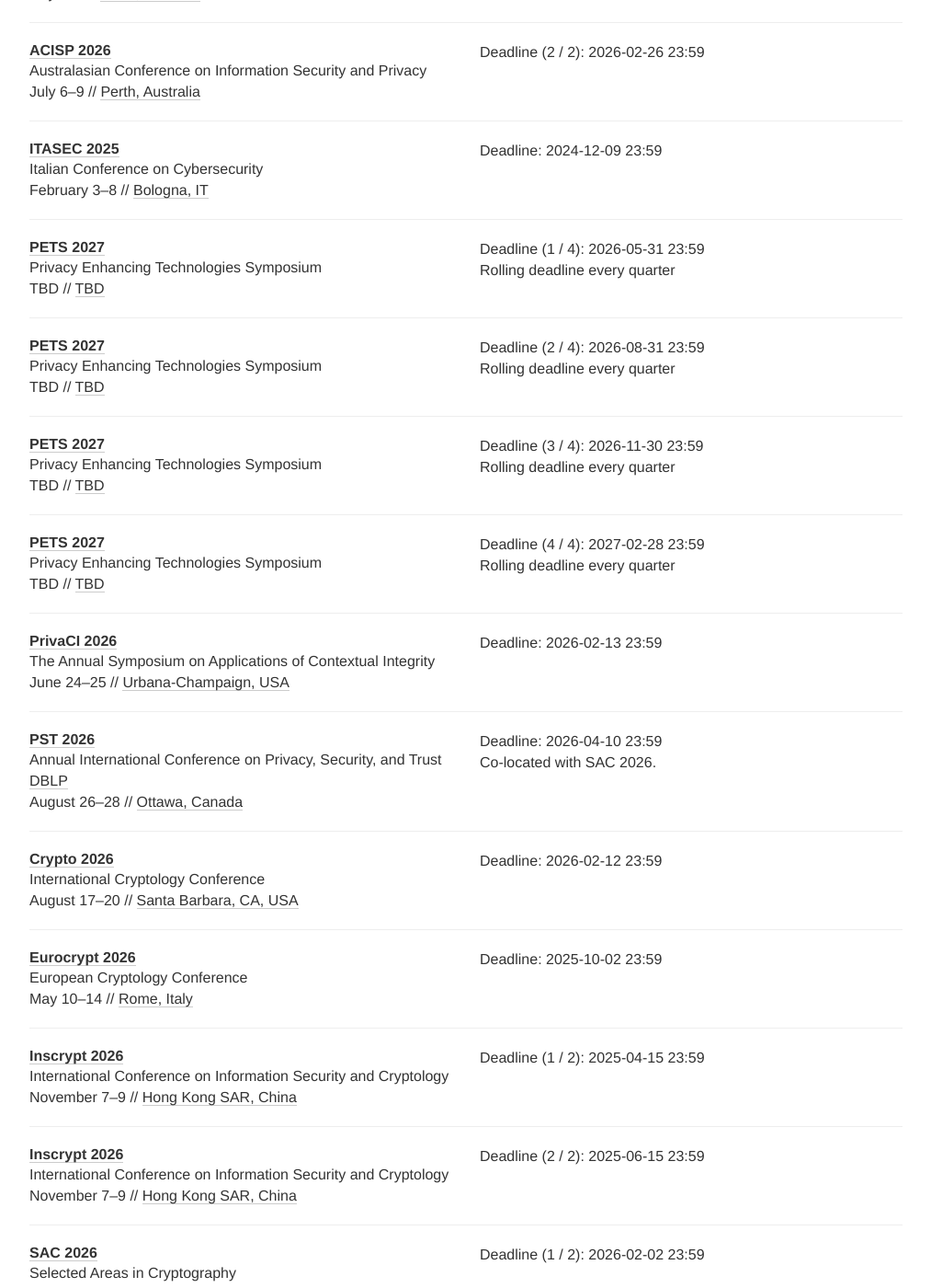
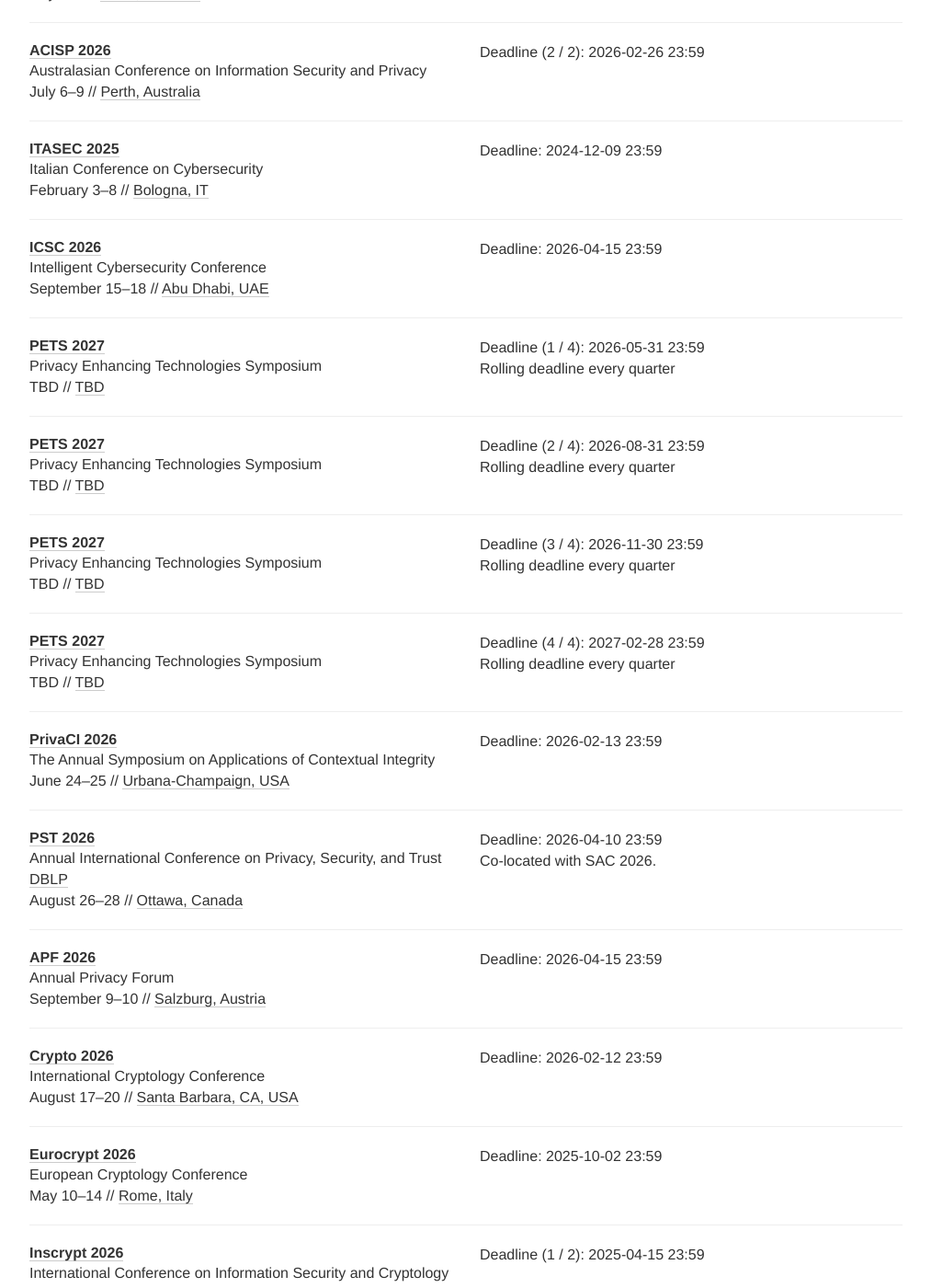
Before and after one commit to sec-deadlines/sec-deadlines.github.io, a Jekyll site: the page built from index.html, in a window 1280 px wide and 1400 px high, scrolled down 4301 px. Shown: the whole window at 92% size, without its empty margins (133-1146 px from the left). Built offline with Jekyll 4.4.1, drawn with Linux system fonts in a browser that asks for light colours; nearby versions of some CDN libraries; comment, search, counter and statistics services are not loaded.

Commit message:
Update APF, ICSC '26

```diff
--- a/_data/conferences.yml
+++ b/_data/conferences.yml
@@ -258,6 +258,15 @@
   place: Bologna, IT
   tags: [SEC, CONF]
 
+- name: ICSC
+  description: Intelligent Cybersecurity Conference
+  year: 2026
+  link: https://icsc-conference.org/2026/
+  deadline: ["2026-04-15 23:59"]
+  date: September 15-18
+  place: Abu Dhabi, UAE
+  tags: [SEC, CONF]
+
 # Privacy
 
 - name: PETS
@@ -292,6 +301,15 @@
   comment: Co-located with SAC 2026.
   date: August 26-28
   place: Ottawa, Canada
+  tags: [SEC, PRIV, CONF]
+
+- name: APF
+  description: Annual Privacy Forum
+  year: 2026
+  link: https://privacyforum.eu/callforpapers.html
+  deadline: ["2026-04-15 23:59"]
+  date: September 9-10
+  place: Salzburg, Austria
   tags: [SEC, PRIV, CONF]
 
 # Crypto
```
